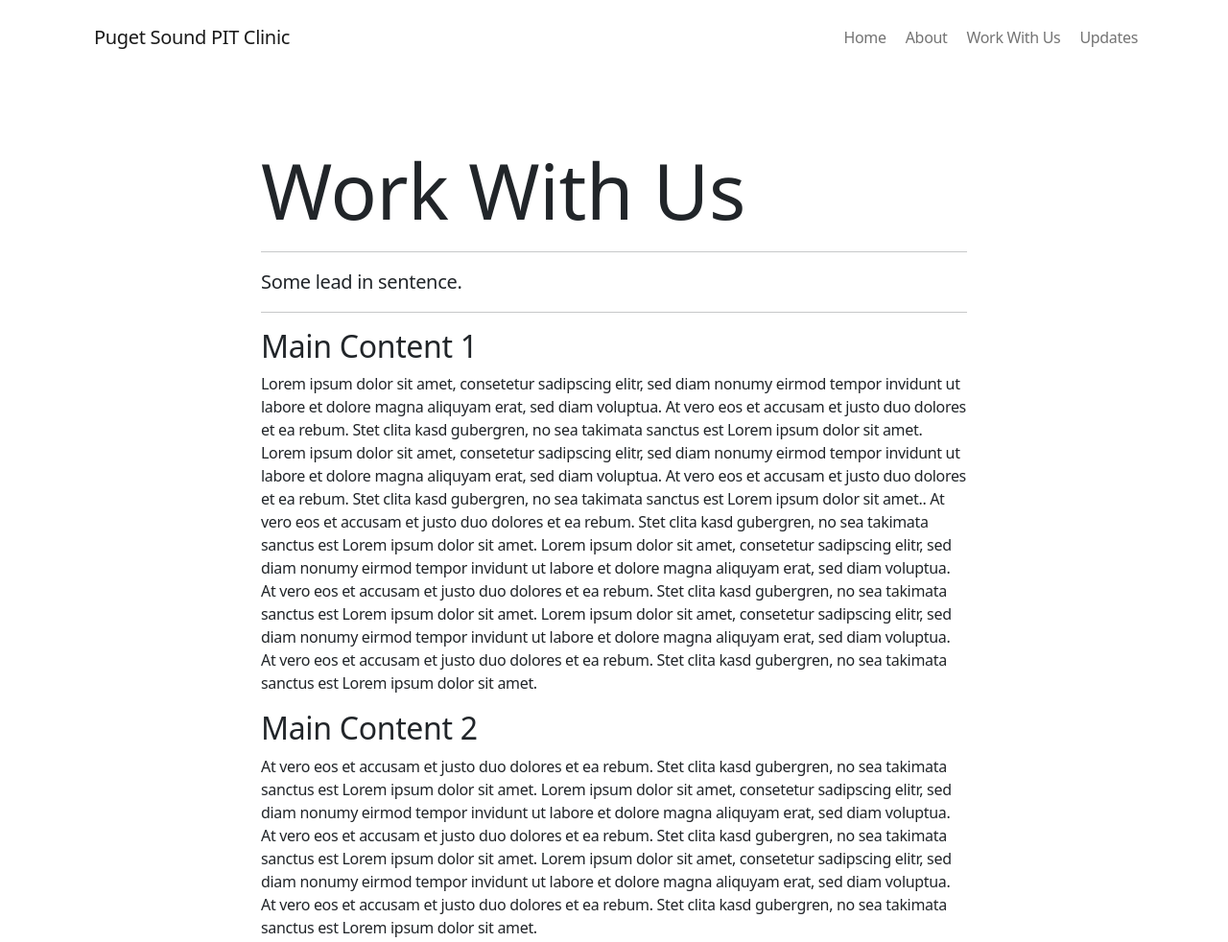
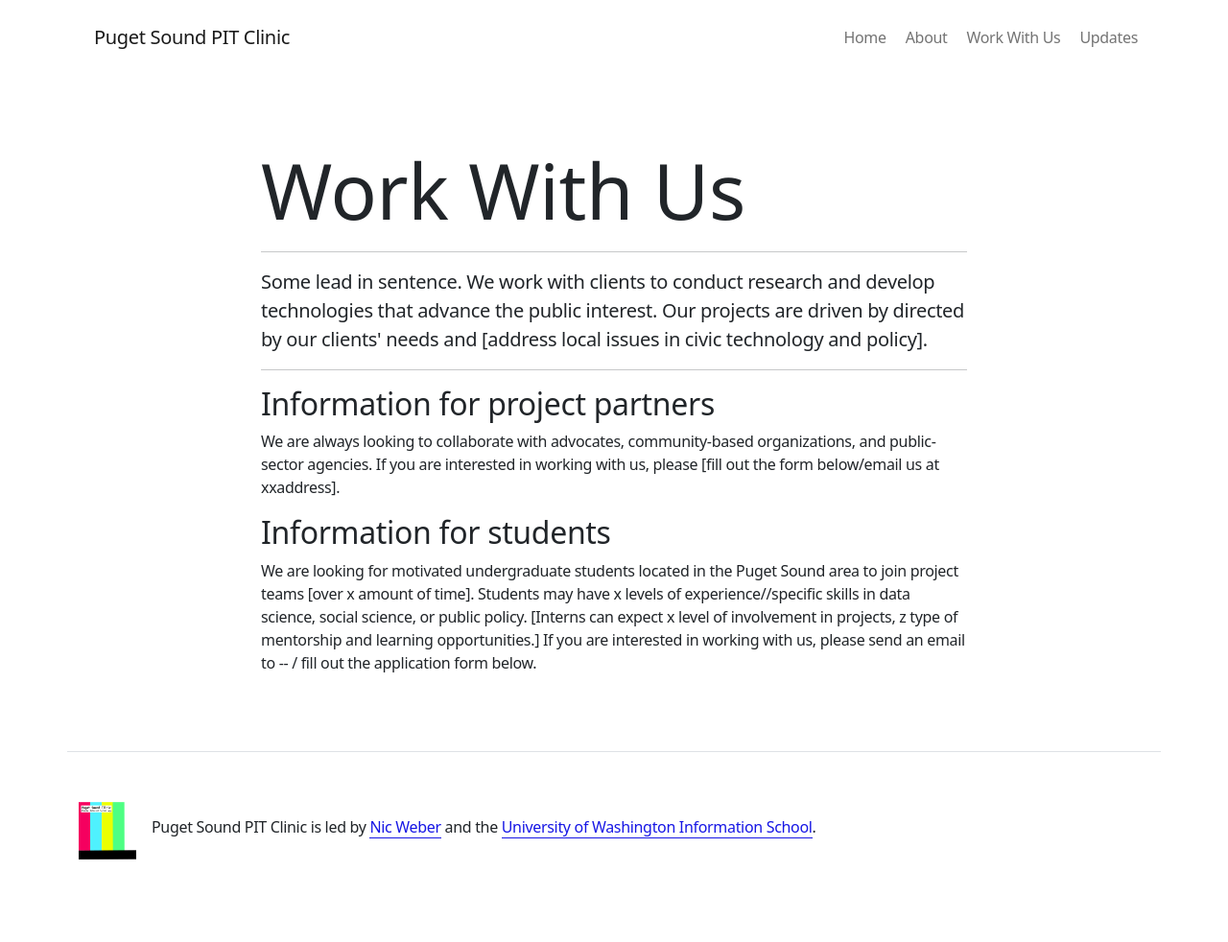
Before and after one commit to PugetSoundClinic-PIT/PugetSoundClinic-PIT.github.io, an Eleventy site: page src/work-with-us.njk in a window 1280 px wide. Shown: the top 982 px of the page at 96% size. After the commit the page ends 960 px from the top, so only its background shows below. Built offline with nearby package versions, Linux system fonts and the light colour scheme; Eleventy itself is replaced by a stand-in of ours; files that its build step writes are made by us from their sources.

Commit message:
Update work-with-us.njk

```diff
--- a/src/work-with-us.njk
+++ b/src/work-with-us.njk
@@ -3,10 +3,9 @@ layout: layouts/default.njk
 title: Work With Us
 ---
 <hr/>
-<p class="lead">Some lead in sentence.</p>
+<p class="lead">Some lead in sentence. We work with clients to conduct research and develop technologies that advance the public interest. Our projects are driven by directed by our clients' needs and [address local issues in civic technology and policy].</p>
 <hr/>
-<h2>Main Content 1</h2>
-<p>Lorem ipsum dolor sit amet, consetetur sadipscing elitr, sed diam nonumy eirmod tempor invidunt ut labore et dolore magna aliquyam erat, sed diam voluptua. At vero eos et accusam et justo duo dolores et ea rebum. Stet clita kasd gubergren, no sea takimata sanctus est Lorem ipsum dolor sit amet. Lorem ipsum dolor sit amet, consetetur sadipscing elitr, sed diam nonumy eirmod tempor invidunt ut labore et dolore magna aliquyam erat, sed diam voluptua. At vero eos et accusam et justo duo dolores et ea rebum. Stet clita kasd gubergren, no sea takimata sanctus est Lorem ipsum dolor sit amet.. At vero eos et accusam et justo duo dolores et ea rebum. Stet clita kasd gubergren, no sea takimata sanctus est Lorem ipsum dolor sit amet. Lorem ipsum dolor sit amet, consetetur sadipscing elitr, sed diam nonumy eirmod tempor invidunt ut labore et dolore magna aliquyam erat, sed diam voluptua. At vero eos et accusam et justo duo dolores et ea rebum. Stet clita kasd gubergren, no sea takimata sanctus est Lorem ipsum dolor sit amet. Lorem ipsum dolor sit amet, consetetur sadipscing elitr, sed diam nonumy eirmod tempor invidunt ut labore et dolore magna aliquyam erat, sed diam voluptua. At vero eos et accusam et justo duo dolores et ea rebum. Stet clita kasd gubergren, no sea takimata sanctus est Lorem ipsum dolor sit amet.</p>
-<h2>Main Content 2</h2>
-<p>At vero eos et accusam et justo duo dolores et ea rebum. Stet clita kasd gubergren, no sea takimata sanctus est Lorem ipsum dolor sit amet. Lorem ipsum dolor sit amet, consetetur sadipscing elitr, sed diam nonumy eirmod tempor invidunt ut labore et dolore magna aliquyam erat, sed diam voluptua. At vero eos et accusam et justo duo dolores et ea rebum. Stet clita kasd gubergren, no sea takimata sanctus est Lorem ipsum dolor sit amet. Lorem ipsum dolor sit amet, consetetur sadipscing elitr, sed diam nonumy eirmod tempor invidunt ut labore et dolore magna aliquyam erat, sed diam voluptua. At vero eos et accusam et justo duo dolores et ea rebum. Stet clita kasd gubergren, no sea takimata sanctus est Lorem ipsum dolor sit amet.
-</p>
+<h2>Information for project partners</h2>
+<p>We are always looking to collaborate with advocates, community-based organizations, and public-sector agencies. If you are interested in working with us, please [fill out the form below/email us at xxaddress].</p>
+<h2>Information for students</h2>
+<p>We are looking for motivated undergraduate students located in the Puget Sound area to join project teams [over x amount of time]. Students may have x levels of experience//specific skills in data science, social science, or public policy. [Interns can expect x level of involvement in projects, z type of mentorship and learning opportunities.] If you are interested in working with us, please send an email to -- / fill out the application form below.</p>
```
